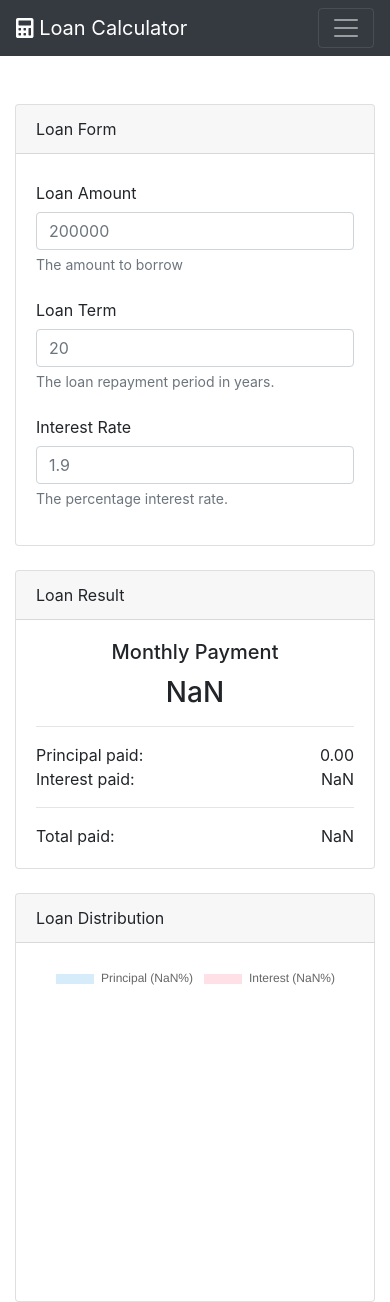
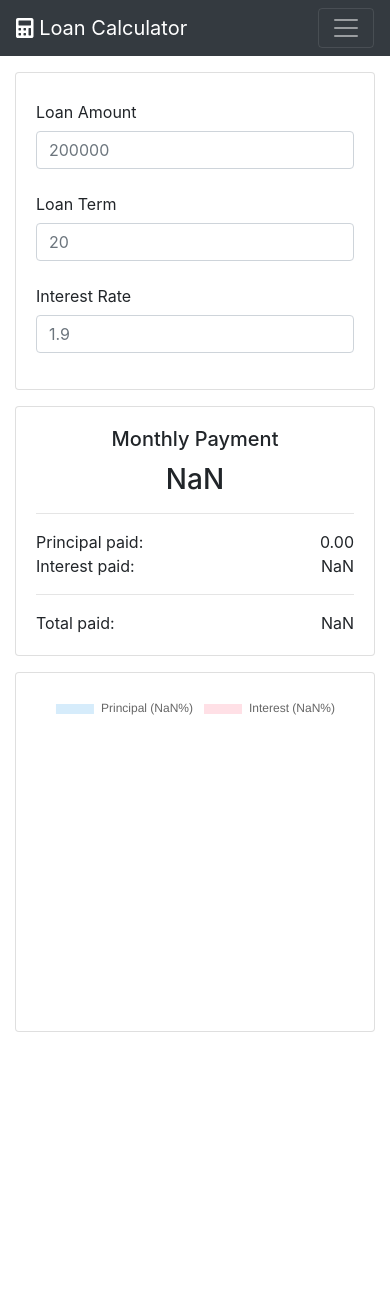
Before and after one commit to AndreMiras/loan-calculator, a React (Create React App) app: page / in a window 390 px wide. After the commit the page ends 1032 px from the top, so only its background shows below. Built offline with nearby package versions, Linux system fonts and the light colour scheme.

Commit message:
:iphone: Better fit on small screens
- smaller card margins
- only display Card.Header on medium screens and above

```diff
--- a/src/App.tsx
+++ b/src/App.tsx
@@ -26,14 +26,14 @@ const App = (): JSX.Element => {
       <Header />
       <Container>
         <Row>
-          <Col sm={12} md={4}>
+          <Col sm={12} md={6} lg={4} className="mt-3">
             <LoanForm
               onAmount={setAmount}
               onTerm={setTerm}
               onInterest={setInterest}
             />
           </Col>
-          <Col>
+          <Col sm={12} md={6} lg={8} className="mt-3">
             <LoanResult
               monthlyPayment={monthlyPayment}
               amount={amount}
@@ -41,7 +41,7 @@ const App = (): JSX.Element => {
               total={total}
             />
           </Col>
-          <Col>
+          <Col className="mt-3">
             <LoanChart
               amount={amount}
               totalInterest={totalInterest}
--- a/src/components/Header.tsx
+++ b/src/components/Header.tsx
@@ -3,7 +3,7 @@ import { FontAwesomeIcon } from "@fortawesome/react-fontawesome";
 import { Container, Nav, Navbar } from "react-bootstrap";
 
 const Header = (): JSX.Element => (
-  <Navbar bg="dark" variant="dark" expand="sm" className="mb-4">
+  <Navbar bg="dark" variant="dark" expand="sm">
     <Container>
       <Navbar.Brand href={process.env.PUBLIC_URL}>
         <FontAwesomeIcon icon={["fas", "calculator"]} /> Loan Calculator
--- a/src/components/LoanChart.tsx
+++ b/src/components/LoanChart.tsx
@@ -38,8 +38,8 @@ const LoanChart: FunctionComponent<LoanChartProps> = ({
   totalInterest,
   total,
 }) => (
-  <Card className="mt-4">
-    <Card.Header>Loan Distribution</Card.Header>
+  <Card>
+    <Card.Header className="d-none d-md-block">Loan Distribution</Card.Header>
     <Card.Body>
       <Doughnut
         data={getChartParameters(amount, totalInterest, total)}
--- a/src/components/LoanForm.tsx
+++ b/src/components/LoanForm.tsx
@@ -32,7 +32,7 @@ const CustomFormGroup: FunctionComponent<CustomFormGroupProps> = ({
       />
     </Col>
     <Col xs={12}>
-      <Form.Text className="text-muted">{text}</Form.Text>
+      <Form.Text className="text-muted d-none d-md-block">{text}</Form.Text>
     </Col>
   </Form.Group>
 );
@@ -81,8 +81,8 @@ const LoanForm: FunctionComponent<LoanFormProps> = ({
   onTerm,
   onInterest,
 }) => (
-  <Card className="mt-4">
-    <Card.Header>Loan Form</Card.Header>
+  <Card>
+    <Card.Header className="d-none d-md-block">Loan Form</Card.Header>
     <Card.Body>
       <Form>
         <AmountField onChange={onAmount} />
--- a/src/components/LoanResult.tsx
+++ b/src/components/LoanResult.tsx
@@ -14,8 +14,8 @@ const LoanResult: FunctionComponent<LoanResultProps> = ({
   totalInterest,
   total,
 }) => (
-  <Card className="mt-4">
-    <Card.Header>Loan Result</Card.Header>
+  <Card>
+    <Card.Header className="d-none d-md-block">Loan Result</Card.Header>
     <Card.Body>
       <Card.Title className="text-center">Monthly Payment</Card.Title>
       <h3 className="text-center">{monthlyPayment.toFixed(2)}</h3>
```
